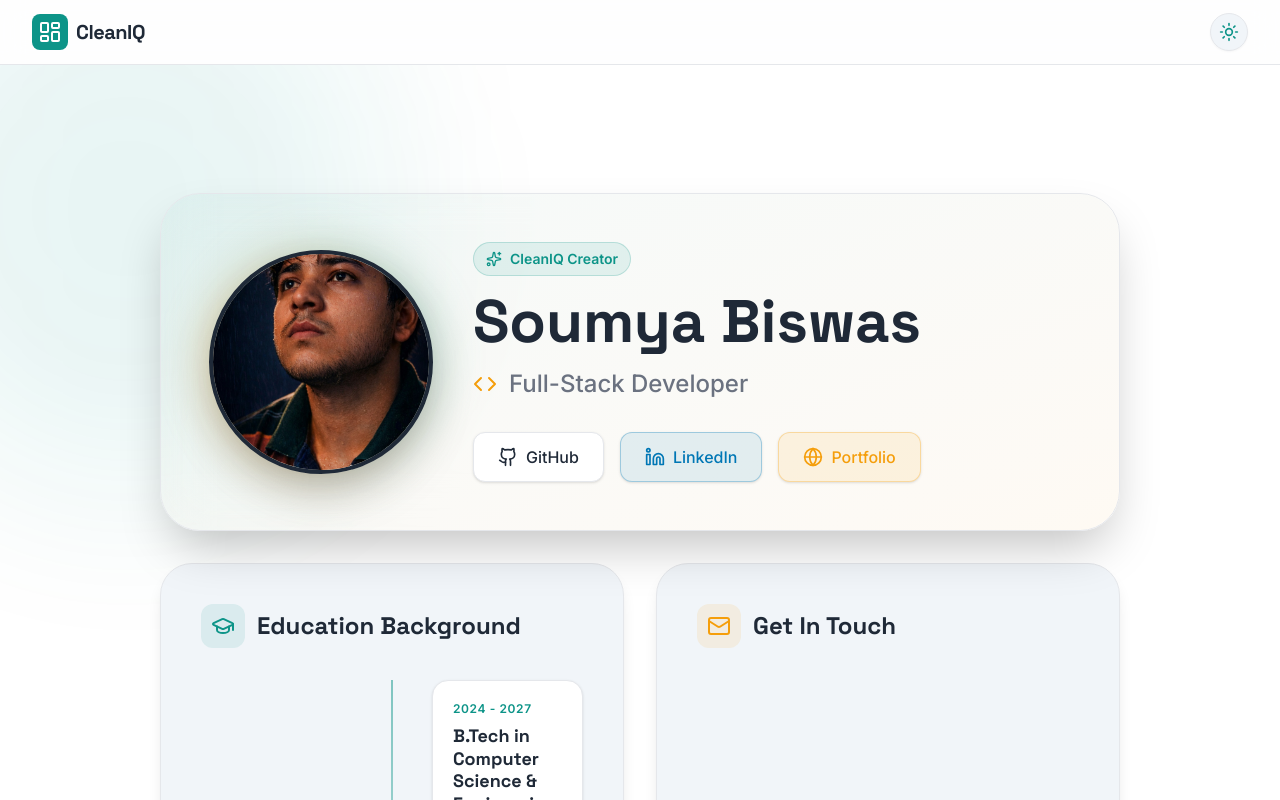
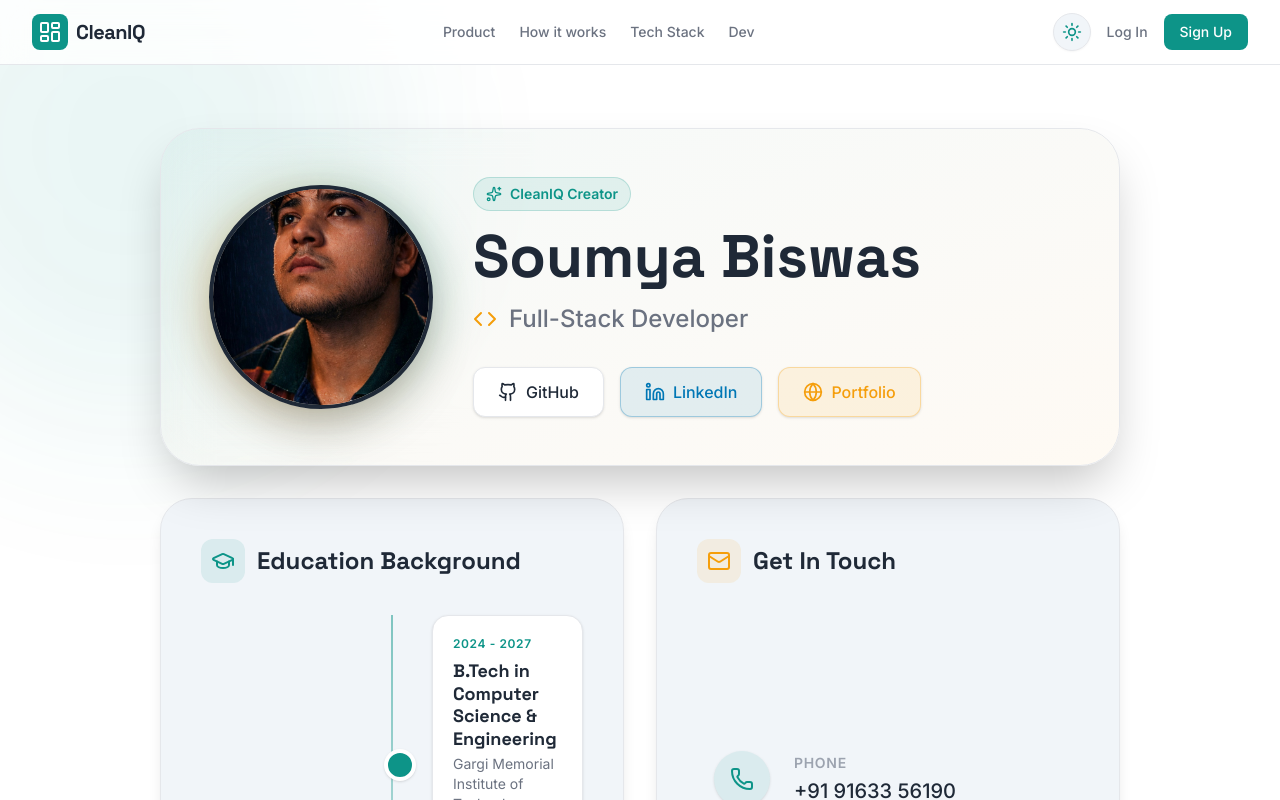
Before and after one commit to NEXTER-Soumya/CleanIQ, a React (Vite) app in the folder frontend/: page /about-developer in a window 1280 px wide. Shown: the top 800 px of the page. Built offline with nearby package versions, Linux system fonts and the light colour scheme.

Commit message:
Fix navbar rendering on Dev page

```diff
--- a/frontend/src/App.jsx
+++ b/frontend/src/App.jsx
@@ -85,7 +85,7 @@ function AnimatedRoutes() {
 
 function Layout() {
   const location = useLocation();
-  const isMarketingPage = ['/', '/product', '/how-it-works', '/tech-stack'].includes(location.pathname);
+  const isMarketingPage = ['/', '/product', '/how-it-works', '/tech-stack', '/about-developer'].includes(location.pathname);
 
   return (
     <div className="min-h-screen flex flex-col" style={{ backgroundColor: 'var(--color-bg)', color: 'var(--color-text-primary)' }}>
```
